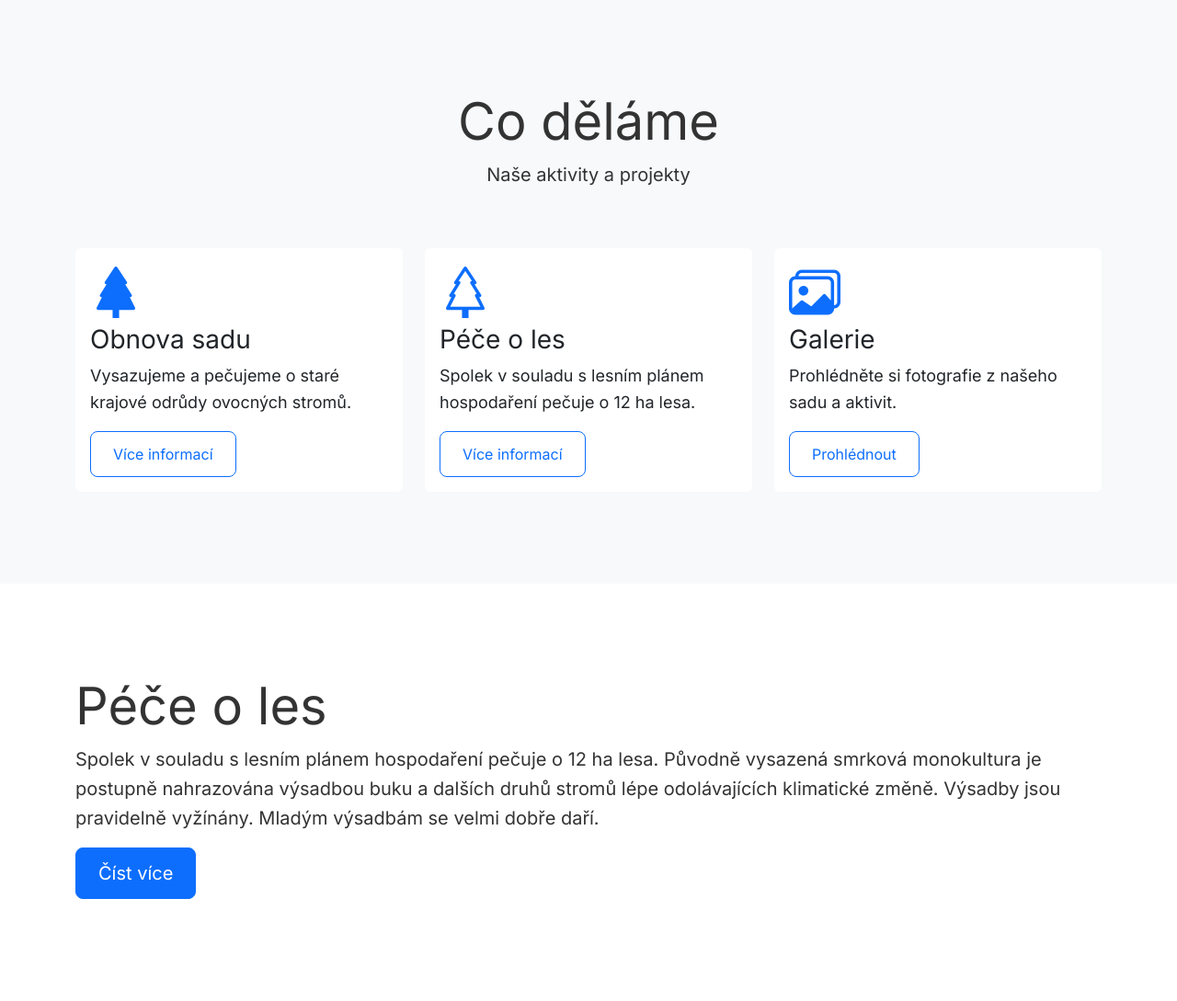
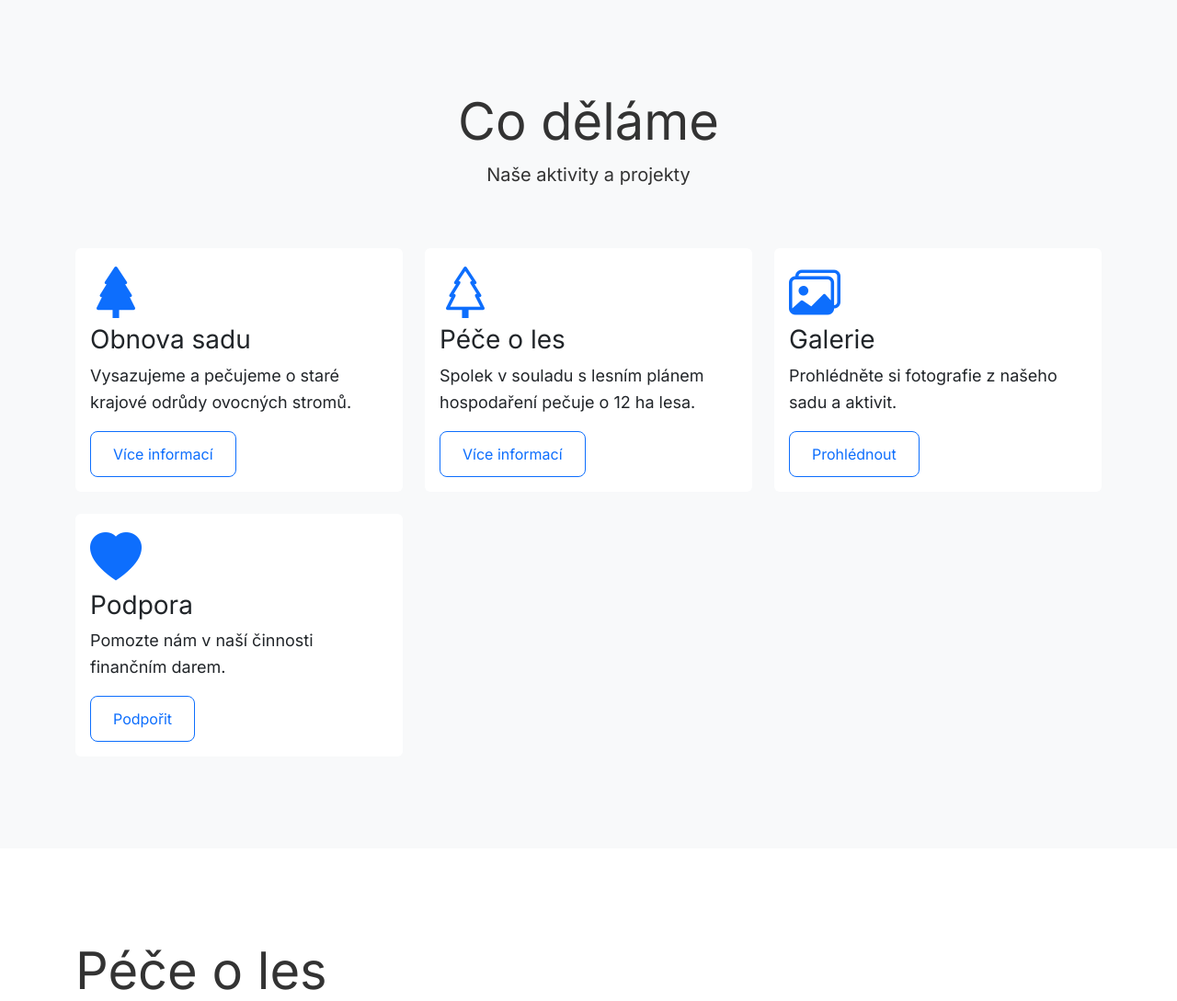
Before and after one commit to BelungaCZ/tresinky_web, a Python web app: template templates/home.html in a window 1280 px wide. Shown: the part 877-1966 px from the top of the page at 92% size. Run offline with Jinja, Linux system fonts and the light colour scheme; the template is opened without the code that fills it, so the values that code supplies are empty.

Commit message:
feat: Enhance Support section with home page card and improve donate page
- Add Support card to home page with heart icon and Czech text
- Update donate page text according to client requirements:
  * Change main title to 'PODPOŘTE NAŠI ČINNOST'
  * Update section headers: 'Finanční podpora' and 'Jak nám také můžete pomoci'
  * Add comprehensive financial support description
  * Improve transparent account link presentation
  * Add anonymous donation option text
  * Clean up QR code section formatting
- Fix grammar: add period to volunteer help paragraph
- Improve link styling for better UX

All requested changes from client feedback have been implemented.

```diff
--- a/templates/donate.html
+++ b/templates/donate.html
@@ -108,7 +108,7 @@
                     <div class="alert alert-info">
                         <strong>Číslo účtu:</strong> 2903205559/2010<br>
                         <strong>Variabilní symbol:</strong> 2025<br>
-                        <strong>Zobrazit transparentní účet:</strong> <a href="https://ib.fio.cz/ib/transparent?a=2903205559&f=16.06.2025" target="_blank">https://ib.fio.cz/ib/transparent?a=2903205559</a>
+                        <a href="https://ib.fio.cz/ib/transparent?a=2903205559&f=16.06.2025" target="_blank">Zobrazit transparentní účet</a>
                     </div>
 
                     <p class="small text-muted">Při platbě, prosím, uveďte své jméno nebo název firmy do zprávy pro příjemce, abychom Vás mohli zařadit do seznamu podporovatelů. Pokud si přejete zůstat anonymní, stačí nám to sdělit.</p>
@@ -141,7 +141,7 @@
 
                     <div class="mb-4">
                         <h4>Dobrovolnická pomoc</h4>
-                        <p>O sad i les pečuje řada nadšených místních i přespolních dobrovolníků. Pokud toužíte po fyzické a smysluplné aktivitě v souladu s přírodou, budeme rádi, pokud se nám ozvete a nabídnete svou pomoc na e-mail: <a href="mailto:tresinky-cetechovice@seznam.cz">tresinky-cetechovice@seznam.cz</a> nebo prostřednictvím odkazu <a href="{{ url_for('contact') }}">Napište nám</a></p>
+                        <p>O sad i les pečuje řada nadšených místních i přespolních dobrovolníků. Pokud toužíte po fyzické a smysluplné aktivitě v souladu s přírodou, budeme rádi, pokud se nám ozvete a nabídnete svou pomoc na e-mail: <a href="mailto:tresinky-cetechovice@seznam.cz">tresinky-cetechovice@seznam.cz</a> nebo prostřednictvím odkazu <a href="{{ url_for('contact') }}">Napište nám</a>.</p>
                     </div>
 
                     <div class="mb-4">
--- a/templates/home.html
+++ b/templates/home.html
@@ -95,6 +95,16 @@
                     </div>
                 </div>
             </div>
+            <div class="col-md-4" data-aos="fade-up" data-aos-delay="400">
+                <div class="card feature-card">
+                    <div class="card-body">
+                        <i class="bi bi-heart-fill display-4 text-primary mb-3"></i>
+                        <h3 class="card-title">Podpora</h3>
+                        <p class="card-text">Pomozte nám v naší činnosti finančním darem.</p>
+                        <a href="{{ url_for('donate') }}" class="btn btn-outline-primary">Podpořit</a>
+                    </div>
+                </div>
+            </div>
         </div>
     </div>
 </section>
```
Also changed, not shown: instance/tresinky.db.
